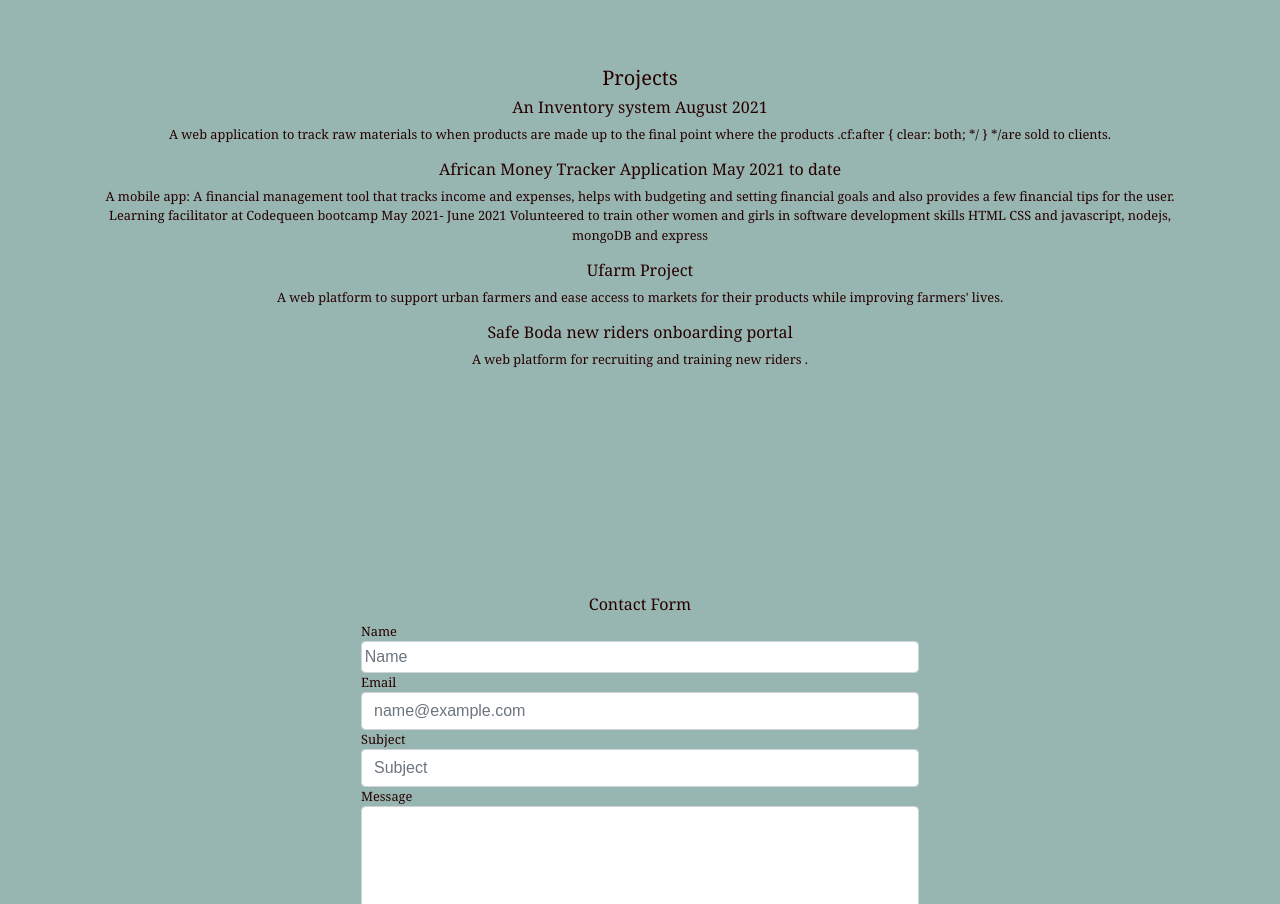
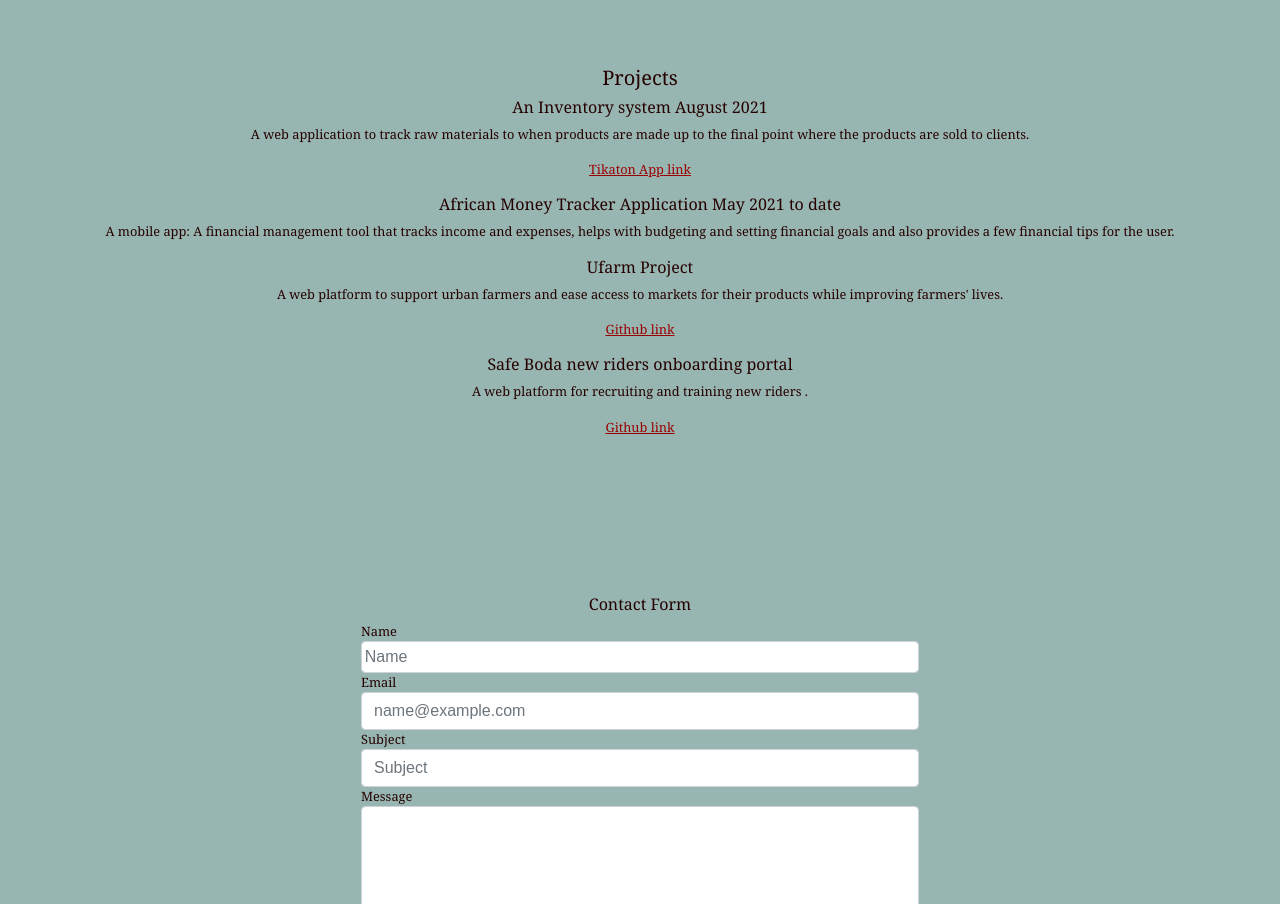
Before and after one commit to monicaiyb/my_resume, a website: page public/views/index.html in a window 1280 px wide. Shown: the part 1380-2284 px from the top of the page. Drawn offline with nearby package versions, Linux system fonts and the light colour scheme.

Commit message:
edit form

```diff
--- a/public/views/index.html
+++ b/public/views/index.html
@@ -29,7 +29,7 @@
         </div>
         <ul class="nav nav-pills nav-fill justify-content-center">
           <li class="nav-item">
-            <a class="nav-link active" aria-current="page" href="#profile">Profile</a>
+            <a class="nav-link" aria-current="page" href="#profile">Profile</a>
           </li>
           <li class="nav-item">
             <a class="nav-link" href="#skills">Skills</a>
@@ -108,20 +108,19 @@
               <h6>An Inventory system August 2021</h6>
               <p>
 
-A web application to track raw materials to when products are made up to the final point where the products .cf:after {
-  clear: both; */
-} */are sold to clients. </p>
+A web application to track raw materials to when products are made up to the final point where the products are sold to clients. </p>
+<p><a href="http://tikaton.herokuapp.com/">Tikaton App link</a></p>
 <h6>African Money Tracker Application May 2021 to date</h6>
 <p>A mobile app: A financial management tool that tracks income and expenses, helps with budgeting and setting financial goals and also provides a few financial tips for the user.
-  Learning facilitator at Codequeen bootcamp May 2021- June 2021
-  Volunteered to train other women and girls in software development skills HTML CSS and javascript, nodejs, mongoDB and express</p>
+ </p>
 
 
 <h6>Ufarm Project</h6>
 <p>A web platform to support urban farmers and ease access to markets for their products while improving farmers' lives.</p>
+<p><a href="https://github.com/monicaiyb/ufarm/tree/master">Github link</a></p>
 <h6>Safe Boda new riders onboarding portal</h6>
 <p>A web platform for recruiting and training new riders .</p>
-
+<p><a href="https://github.com/monicaiyb/FinalSBChallenge">Github link</a></p>
 
 
               </p>
@@ -141,6 +140,7 @@ A web application to track raw materials to when products are made up to the fin
           </div>
           <div class="form-group">
             <label >Email</label>
+
             <input type="email" class="form-control email" id="exampleFormControlInput1" placeholder="name@example.com" name="email">
           </div>
           <div class="form-group">
```
